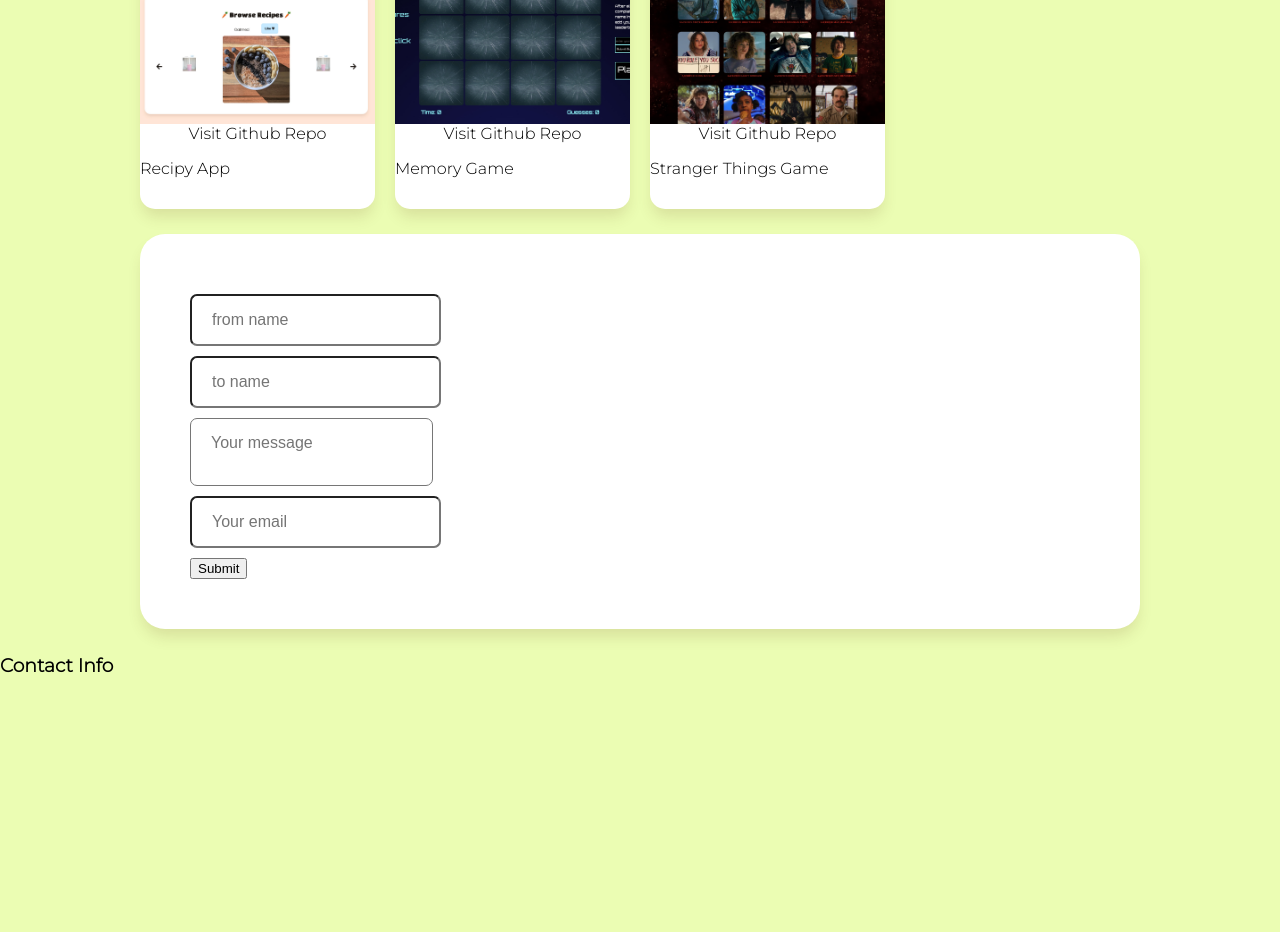
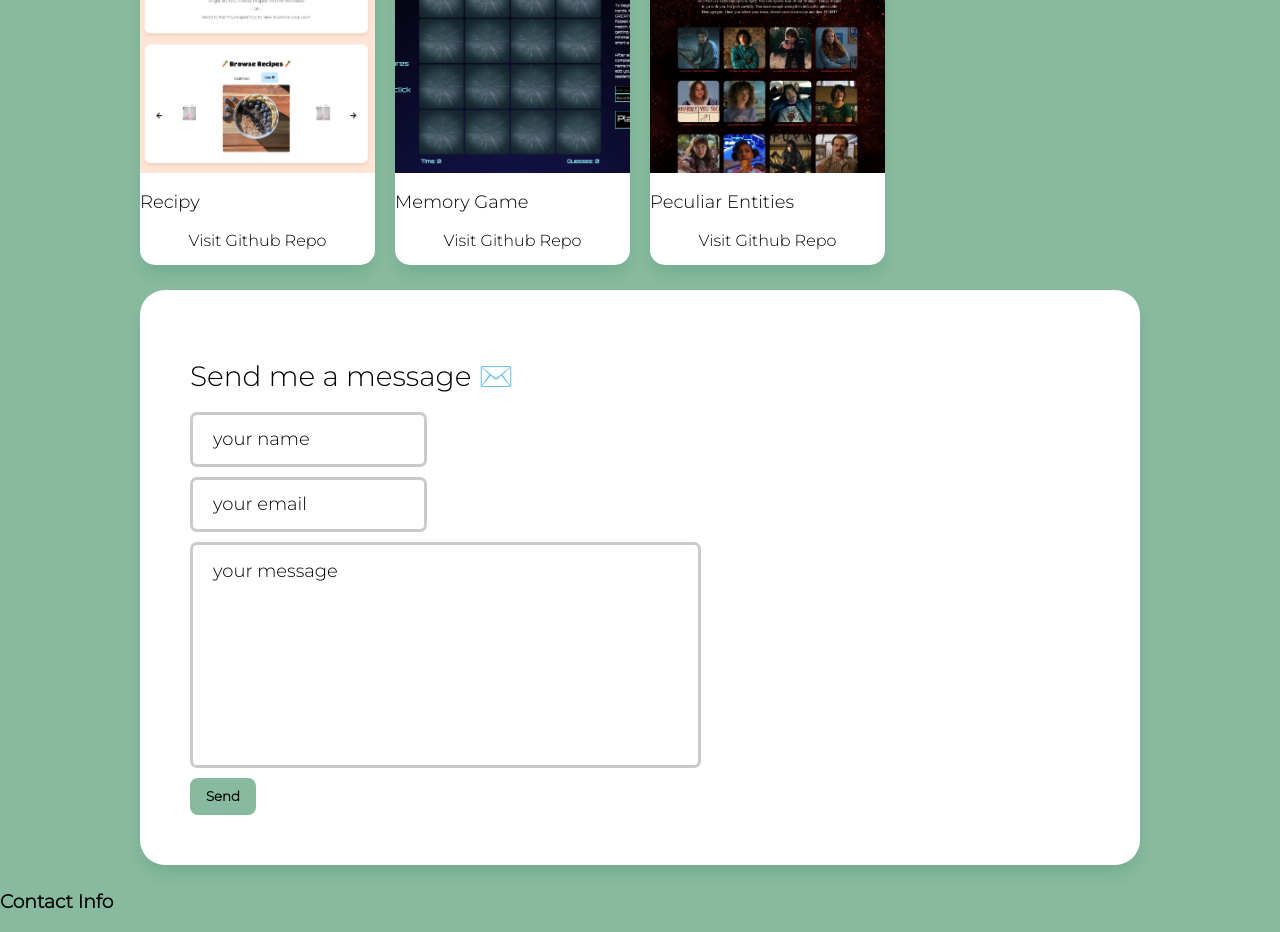
Before and after one commit to kaitlyngreve/my-portfolio, a React (Create React App) app: page / in a window 1280 px wide. Shown: the part 640-1572 px from the top of the page. Before the commit the page ends 1336 px from the top, so only its background shows below. Built offline with nearby package versions, Linux system fonts and the light colour scheme.

Commit message:
small changes

```diff
--- a/src/About.js
+++ b/src/About.js
@@ -4,7 +4,7 @@ function About() {
     return (
         <div className="about-container section-card section-contained">
             <div className="info-div">
-                <h3>👋 Hi there! 👋</h3>
+                <h1>👋 Hi there! 👋</h1>
                 <p>After five years in the cosmetology industry, I was craving a change! After a few months of trying
                     out coding through various resources, I was excited to puruse a career in tech. From there, I attended Flatiron School in their
                     Software Engineer program. I graduated on July 15, 2022.</p>
--- a/src/App.js
+++ b/src/App.js
@@ -1,84 +1,15 @@
-import { useState } from 'react';
-import { send } from 'emailjs-com';
 import Header from './Header'
 import Projects from './Projects'
 import Footer from './Footer'
+import ContactForm from './ContactForm';
 
 function App() {
-  const [toSend, setToSend] = useState({
-    from_name: '',
-    to_name: '',
-    message: '',
-    reply_to: '',
-  });
-
-  const onSubmit = (e) => {
-    e.preventDefault()
-    send(
-      'service_kgr4oth',
-      'template_vn64mcu',
-      toSend,
-      'I5e6YEYgaP7Ba-PdX'
-    )
-      .then((response) => {
-        console.log('SUCCESS!', response.status, response.text);
-      })
-      .catch((err) => {
-        console.log('FAILED...', err);
-      });
-    setToSend({
-      from_name: '',
-      to_name: '',
-      message: '',
-      reply_to: '',
-    });
-  }
-
-  const handleChange = (e) => {
-    setToSend({ ...toSend, [e.target.name]: e.target.value });
-  };
 
   return (
     <div className="App">
       <Header />
       <Projects />
-      <div className='section-card section-contained contact-form'>
-        <form onSubmit={onSubmit}>
-          <input
-            className='contact-form-inputs'
-            type='text'
-            name='from_name'
-            placeholder='from name'
-            value={toSend.from_name}
-            onChange={handleChange}
-          />
-          <input
-            className='contact-form-inputs'
-            type='text'
-            name='to_name'
-            placeholder='to name'
-            value={toSend.to_name}
-            onChange={handleChange}
-          />
-          <textarea
-            className='contact-form-inputs'
-            type='text'
-            name='message'
-            placeholder='Your message'
-            value={toSend.message}
-            onChange={handleChange}
-          />
-          <input
-            className='contact-form-inputs'
-            type='text'
-            name='reply_to'
-            placeholder='Your email'
-            value={toSend.reply_to}
-            onChange={handleChange}
-          />
-          <button type='submit'>Submit</button>
-        </form>
-      </div>
+      <ContactForm />
       <Footer />
     </div>
   );
--- a/src/ContactForm.js
+++ b/src/ContactForm.js
@@ -0,0 +1,74 @@
+import { useState } from 'react';
+import { send } from 'emailjs-com';
+
+function ContactForm() {
+    const [toSend, setToSend] = useState({
+        from_name: '',
+        to_name: '',
+        message: '',
+        reply_to: '',
+    });
+
+    const onSubmit = (e) => {
+        e.preventDefault()
+        send(
+            'service_kgr4oth',
+            'template_vn64mcu',
+            toSend,
+            'I5e6YEYgaP7Ba-PdX'
+        )
+            .then((response) => {
+                console.log('SUCCESS!', response.status, response.text);
+            })
+            .catch((err) => {
+                console.log('FAILED...', err);
+            });
+        setToSend({
+            from_name: '',
+            to_name: 'Kaitlyn',
+            message: '',
+            reply_to: '',
+        });
+    }
+
+    const handleChange = (e) => {
+        setToSend({ ...toSend, [e.target.name]: e.target.value });
+    };
+
+    return (
+        <div className='section-card section-contained contact-form'>
+            <h1>Send me a message ✉️</h1>
+            <form onSubmit={onSubmit}>
+                <input
+                    className='contact-form-inputs'
+                    type='text'
+                    name='from_name'
+                    placeholder='your name'
+                    value={toSend.from_name}
+                    onChange={handleChange}
+                />
+                <input
+                    className='contact-form-inputs'
+                    type='text'
+                    name='reply_to'
+                    placeholder='your email'
+                    value={toSend.reply_to}
+                    onChange={handleChange}
+                />
+                <textarea
+                    rows='10'
+                    cols='50'
+                    className='contact-form-inputs'
+                    type='text'
+                    name='message'
+                    placeholder='your message'
+                    value={toSend.message}
+                    onChange={handleChange}
+                />
+                <button className='send-button' type='submit'>Send</button>
+            </form>
+        </div>
+    );
+}
+
+export default ContactForm;
--- a/src/Header.js
+++ b/src/Header.js
@@ -5,6 +5,7 @@ function Header() {
         <div>
             <h1>Kaitlyn Greve</h1>
             <h3>Software Engineer</h3>
+            {/* <img className='profile-photo' src='images/profilephoto.jpg' /> */}
             <About />
         </div>
     );
--- a/src/ProjectCard.js
+++ b/src/ProjectCard.js
@@ -2,10 +2,12 @@
 
 function ProjectCard({ project }) {
     return (
-        <div className="project-card-container card">
-            <img className="project-img" src={project.image} />
-            <a href={project.github} target='_blank'>Visit Github Repo</a>
-            <p>{project.description}</p>
+        <div>
+            <div className="project-card-container card">
+                <img className="project-img" src={project.image} />
+                <p>{project.title}</p>
+                <a href={project.github} target='_blank'>Visit Github Repo</a>
+            </div>
         </div>
     );
 }
--- a/src/Projects.js
+++ b/src/Projects.js
@@ -4,27 +4,36 @@ function Projects() {
 
     const projects = [
         {
+            'id': 1,
+            'title': 'Recipy',
             'github': 'https://github.com/kaitlyngreve/phase-5-capstone',
             'image': 'images/recipyapp.jpg',
             'description': 'Recipy App'
         },
         {
+            'id': 2,
+            'title': 'Memory Game',
             'github': 'https://github.com/murphy-mi/phase-2-project',
             'image': 'images/memorygameapp.jpg',
-            'description': 'Memory Game'
+            'description': 'A card matching game where you use your memory to find all the matching sets.'
         },
         {
+            'id': 3,
+            'title': 'Peculiar Entities',
             'github': 'https://github.com/kaitlyngreve/Phase-4-Stranger-Project',
             'image': 'images/strangerthingsapp.jpg',
-            'description': 'Stranger Things Game'
+            'description': 'A game where you build a team with Stranger Things characters to see if you defeated the Demogorgen.'
         }
     ]
 
     return (
-        <div className="project-cards-container">
-            {projects.map(project => {
-                return <ProjectCard project={project} key={project.github} />
-            })}
+        <div className='section-contained'>
+            <h1>Projects:</h1>
+            <div className="project-cards-container">
+                {projects.map(project => {
+                    return <ProjectCard project={project} key={project.github} />
+                })}
+            </div>
         </div>
     );
 }
--- a/src/index.css
+++ b/src/index.css
@@ -5,16 +5,26 @@ body {
   font-family: 'Montserrat', sans-serif;
   -webkit-font-smoothing: antialiased;
   -moz-osx-font-smoothing: grayscale;
-  background-color: #ebfdb3;
+  background-color: #87ba9f;
 }
 
 textarea {
   resize: none;
-  font-family: 'Montserrat', sans-serif;
 }
 
-input {
-  font-family: 'Montserrat', sans-serif;
+textarea::placeholder,
+input::placeholder {
+  font-size: 18px;
+  color: black;
+}
+
+h1 {
+  font-size: 28px;
+  font-weight: normal;
+}
+
+p {
+  font-size: 18px;
 }
 
 code {
@@ -24,7 +34,6 @@ code {
 
 .card {
   background: #fff;
-  box-shadow: 0 10px 15px -3px hsl(23deg 70% 24% / 15%);
 }
 
 .section-card {
@@ -32,7 +41,11 @@ code {
   width: 100%;
   border-radius: 25px;
   padding: 50px;
-  box-shadow: 0 10px 15px -3px hsl(23deg 70% 24% / 15%);
+}
+
+.card,
+.section-card {
+  box-shadow: 0 10px 15px -3px rgba(3, 94, 56, 0.15);
 }
 
 .section-contained {
@@ -91,6 +104,7 @@ code {
 }
 
 .contact-form-inputs {
+  border: solid rgb(81, 81, 81, 0.3);
   font-size: 16px;
   display: flex;
   flex-direction: column;
@@ -99,5 +113,21 @@ code {
   margin: 10px 0;
   padding: 15px 20px;
   border-radius: 7px;
-  font-family: 'Poppins', sans-serif;
+  font-family: 'Montserrat', sans-serif;
 }
+
+.send-button {
+  background-color: #87ba9f;
+  border: none;
+  font-weight: bold;
+  font-family: 'Montserrat', sans-serif;
+  text-transform: capitalize;
+  padding: 10px 16px;
+  border-radius: 8px;
+  display: inline-block;
+  line-height: 1.3em;
+}
+
+.send-button:hover {
+  cursor: pointer;
+}
```
Also changed, not shown: public/images/profilephoto.jpg (added).
